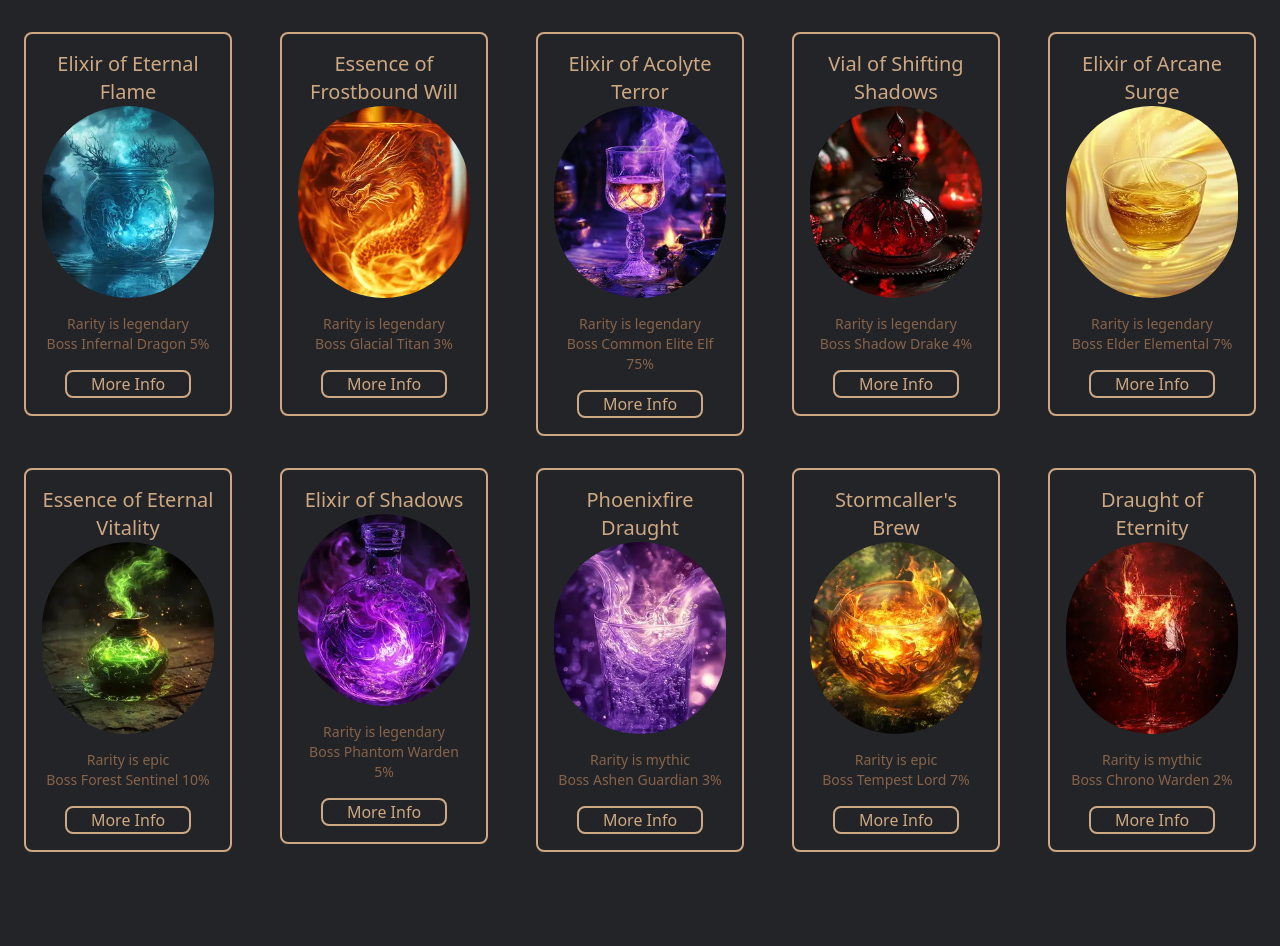
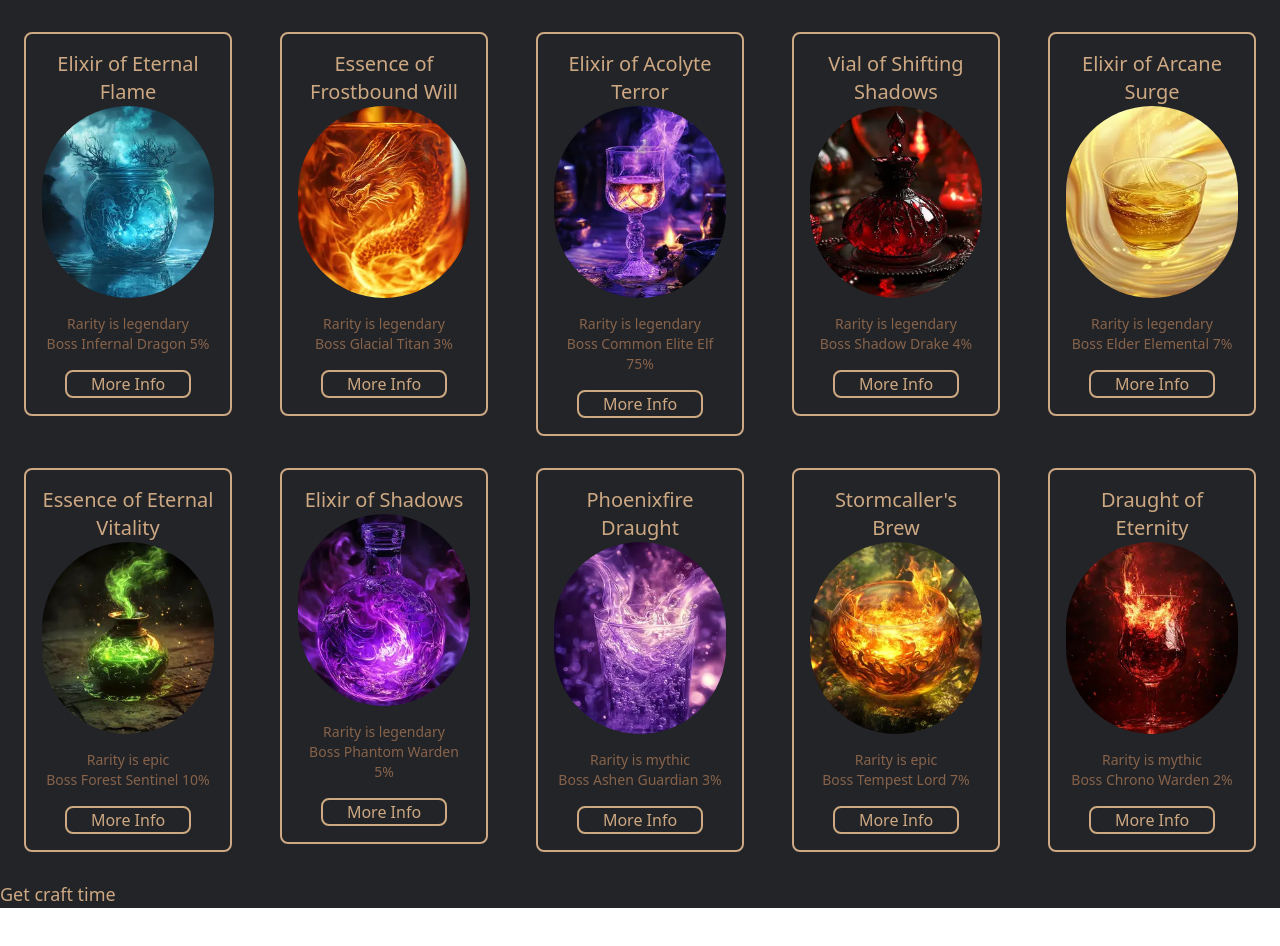
Before and after one commit to mikel161211231/mikel-lopez-intcli2425, a React (Vite) app: page / in a window 1280 px wide. Shown: the top 946 px of the page. After the commit the page ends 908 px from the top, so only its background shows below. Built offline with nearby package versions, Linux system fonts and the light colour scheme.

Commit message:
[UPDATE] Add the crafting time button

```diff
--- a/src/App.tsx
+++ b/src/App.tsx
@@ -3,6 +3,7 @@ import './index.css'
 import { Potion } from './types/Potion'
 import { potions } from './data/data'
 import PotionCard from './components/ItemCard'
+import CraftTimeButton from './components/CraftTimeButton'
 
 function App() {
   const [potionList] = useState<Potion[]>(potions)
@@ -12,10 +13,13 @@ function App() {
       <div className="bg-darkBlue">
         {/* Inject the custom animation style for snake-like border effect */}
         <div className="w-full h-full ">
-          <div className="grid grid-cols-5 grid-rows-5 flex-grow">
+          <div className="grid grid-cols-5 grid-rows-2 flex-grow">
             {potionList.map((potionArray: Potion) => {
               return <PotionCard potion={potionArray} />
             })}
+          </div>
+          <div>
+            <CraftTimeButton potions={potionList}/>
           </div>
         </div>
       </div>
--- a/src/components/CraftTimeButton.tsx
+++ b/src/components/CraftTimeButton.tsx
@@ -1,10 +1,32 @@
+import { useState } from "react";
+import { calculateCraftingTime } from "../helpers/potionHelpers";
+import { Potion } from "../types/Potion";
 
+interface CraftTimeButtonProps {
+    potions: Potion[];
+}
 
+const CraftTimeButton: React.FC<CraftTimeButtonProps> = ({ potions }) => {
 
-const CraftTimeButton= () => {
+    const [craftTime, setCraftTime] = useState<number>(-1);
+    const calculateCraftTime = () => {
+        const time = calculateCraftingTime(potions);
+        setCraftTime(time);
+    }
 
     return (
         <>
+            <div className="grid grid-cols-2 grid-rows-1 flex-grow mt-2">
+                <div className="text-lg text-medievalSepia">
+                    <button onClick={calculateCraftTime}>Get craft time</button>
+                </div>
+                <div className="text-lg text-medievalSepia">
+                    {(craftTime !== -1) && (
+                        <p>Crafting time is {craftTime} minutes</p>
+                    )}
+                </div>
+            </div>
+
 
         </>
     );
--- a/src/components/ItemCardModal.tsx
+++ b/src/components/ItemCardModal.tsx
@@ -123,9 +123,6 @@ const PotionCardModal: React.FC<PotionCardModalProps> = ({ potion, setOpenModal
                         </div>
                     </div>
 
-
-
-
                     <div className="mt-8 place-self-center">
                         <button onClick={() => setOpenModal()} className="text-medievalSepia border-2 rounded-lg border-black pl-6 pr-6 hover:bg-darkSepia">Close</button>
                     </div>
--- a/src/helpers/potionHelpers.ts
+++ b/src/helpers/potionHelpers.ts
@@ -55,11 +55,11 @@ export function calculateCraftingTime(potions:Potion[]): number {
     return totalCraftingTime;
 }
 
-module.exports = {
-    filterByLevelRequirement,
-    getPotionsByRarity,
-    listIngredients,
-    findPotionByEffect,
-    calculateCraftingTime
+// module.exports = {
+//     filterByLevelRequirement,
+//     getPotionsByRarity,
+//     listIngredients,
+//     findPotionByEffect,
+//     calculateCraftingTime
 
-}
+// }
```
